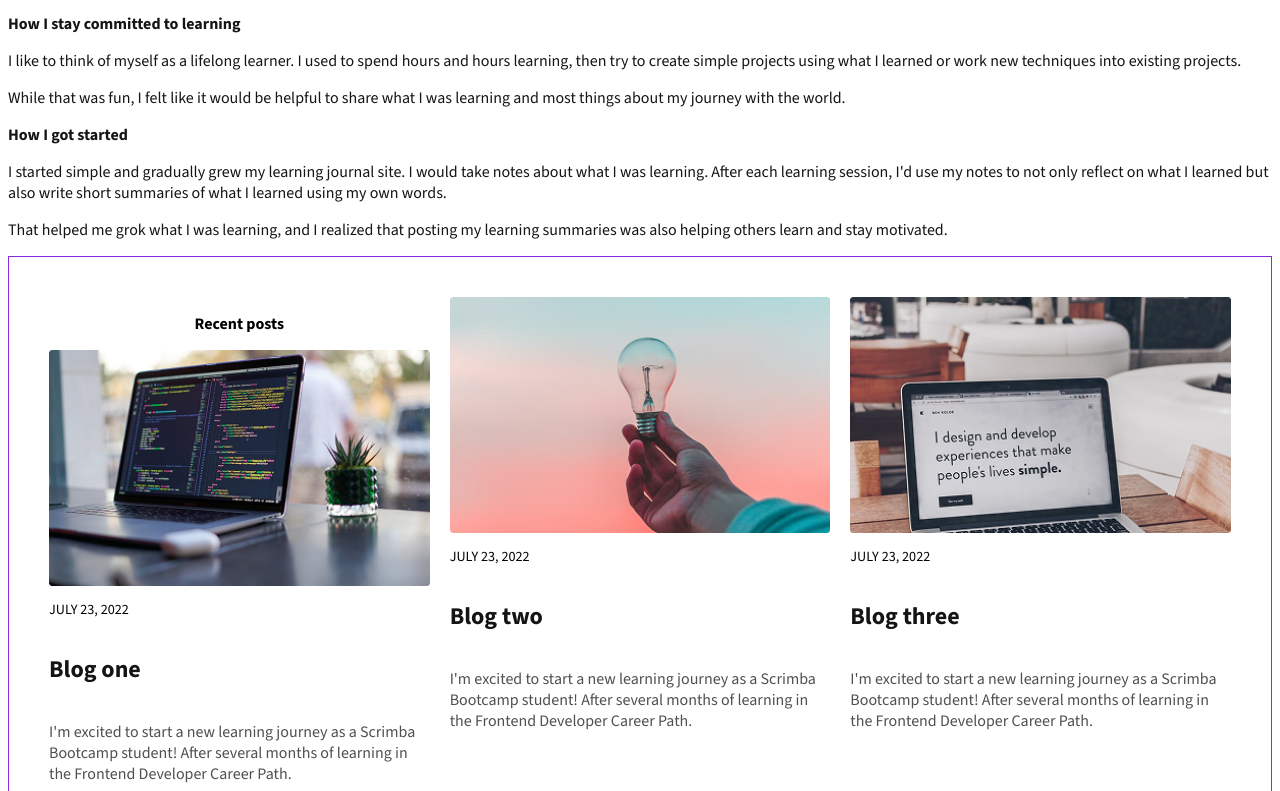
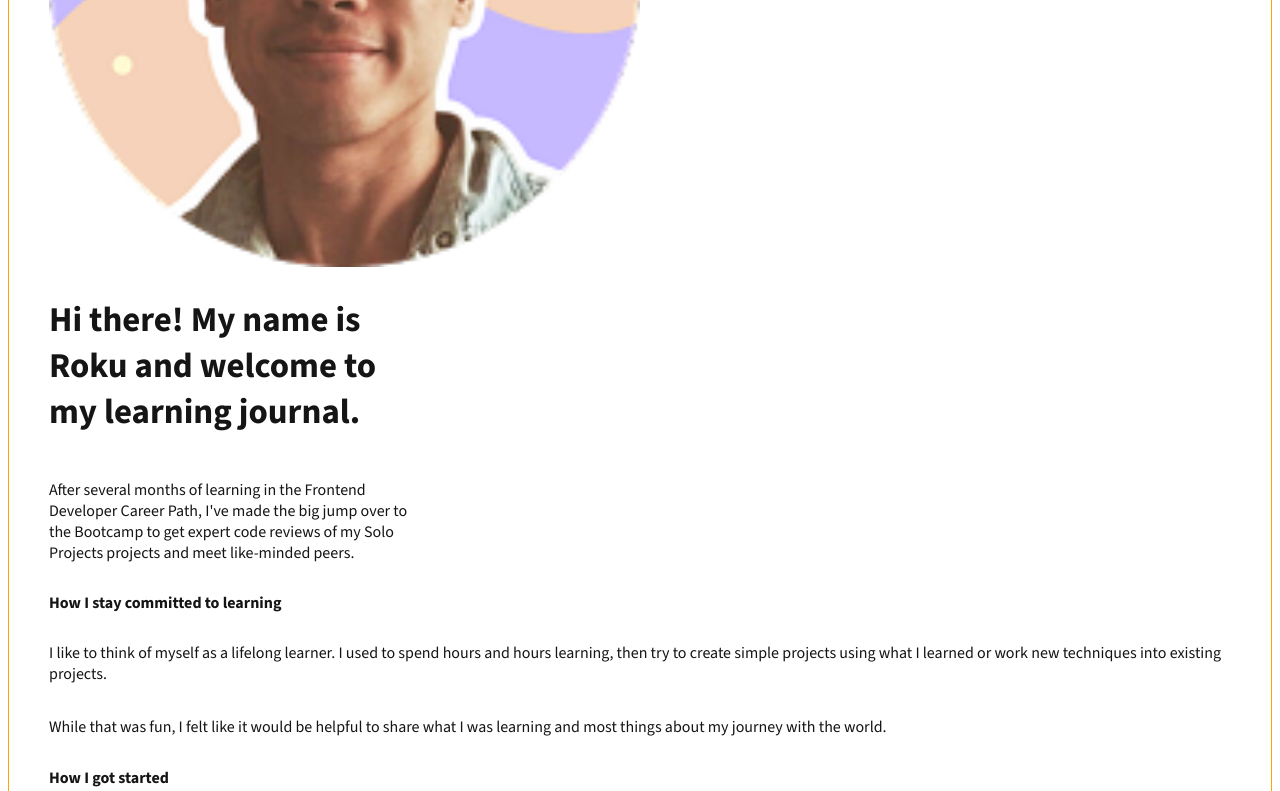
Before and after one commit to yoon-so123/0411-teamplay, a plain HTML site: page aboutme.html in a window 1280 px wide. Shown: the part 413-1204 px from the top of the page. Drawn offline with nearby package versions, Linux system fonts and the light colour scheme.

Commit message:
그리드 적용-권성아
모바일 2, 3버전(post, about me) 그리드 적용

```diff
--- a/aboutme.html
+++ b/aboutme.html
@@ -37,6 +37,7 @@
 
       <main class="main">
         <section class="post-main">
+          <div class="post-main-one">
           <img class="main-about-img" src="images/boy.png" alt="남자">
           <!-- <p class="main-date post-data">JULY 23, 2022</p> -->
           <h1 class="main-title post-title aboutme-title">Hi there! My name is Roku and welcome to my learning journal.</h1>
@@ -66,22 +67,23 @@
         <p class="post-content-two">That helped me grok what I was learning, and I realized
             that posting my learning summaries was also helping
             others learn and stay motivated.</p>
+          </div>
         </section>
 
 
-        <section class="blog">
-          <article class="blog-one">
+        <section class="post-blog post-blog2">
+          <article class="blog-one blog-img-size">
             <h3 class="blog-all-title">Recent posts</h3>
             <img class="blog-one-img" src="images/labtop_black.png" alt="코딩노트북사진" />
-            <p class="date">JULY 23, 2022</p>
-            <h2 class="title">Blog one</h2>
-            <p class="content">I'm excited to start a new learning journey as a Scrimba
+            <p class="about-date">JULY 23, 2022</p>
+            <h2 class="about-title">Blog one</h2>
+            <p class="about-content">I'm excited to start a new learning journey as a Scrimba
               Bootcamp student! After several months of learning in
               the Frontend Developer Career Path.
               </p>
           </article>
 
-          <article class="blog-two">
+          <article class="blog-two blog-img-size">
             <img class="blog-two-img" src="images/LED.png" alt="전구손사진" />
             <p class="date">JULY 23, 2022</p>
             <h2 class="title">Blog two </h2>
@@ -91,7 +93,7 @@
               </p>
           </article>
 
-          <article class="blog-three">
+          <article class="blog-three blog-img-size">
             <img
               class="blog-three-img"
               src="images/labtop_white.png"
@@ -112,5 +114,6 @@
         <p class="copyright">Copyright ©2022</p>
       </footer>
     </div>
+    <script src="script.js"></script>
   </body>
 </html>
--- a/styles.css
+++ b/styles.css
@@ -28,12 +28,27 @@ li{
     display: flex;
     flex-direction: column;
     justify-content: flex-end;
-    padding-top: 30em;
+    padding-top: 8em;
   }
 
 .post-main{
     background: none;
     color: #151515;
+
+    display: grid;
+    grid-template: auto / 40px auto 40px;
+    border: 1px solid orange;
+    padding-bottom: 1.5em;
+}
+.post-main-one{
+grid-row: 1/2;
+grid-column: 2/3;
+display: flex;
+flex-direction: column;
+}
+.main-about-img{
+    width: 50%;
+    padding-top: 2em;
 }
 .post-date{
     font-weight: 400;
@@ -45,6 +60,7 @@ li{
 .main-title{
     font-weight: 700;
     font-size: 2em;
+    width: 300px;
 }
 .post-title-one{
     font-weight: 700;
@@ -53,11 +69,12 @@ li{
 .aboutme-title{
     font-weight: 700;
     font-size: 2.178em;
+    width: 380px;
 }
 .main-content{
     font-weight: 400;
 font-size: 1em;
-width: 600px;
+width: 380px;
 }
 .post-content-two{
     font-weight: 400;
@@ -137,7 +154,19 @@ body{
 
 
 
-
+.post-blog{
+    display: grid;
+    grid-template: auto / 40px auto 40px;
+    border: 1px solid red;
+    padding-bottom: 3em;
+}
+.blog-img-size > img {
+    width: 100%;
+}
+.post-blog2{
+    grid-row: 1/2;
+grid-column: 2/3;
+}
 .more-btn{
     background-color: #ffffff;
     color: #000000;
```
Also changed, not shown: post.html (+8 -5 lines).
